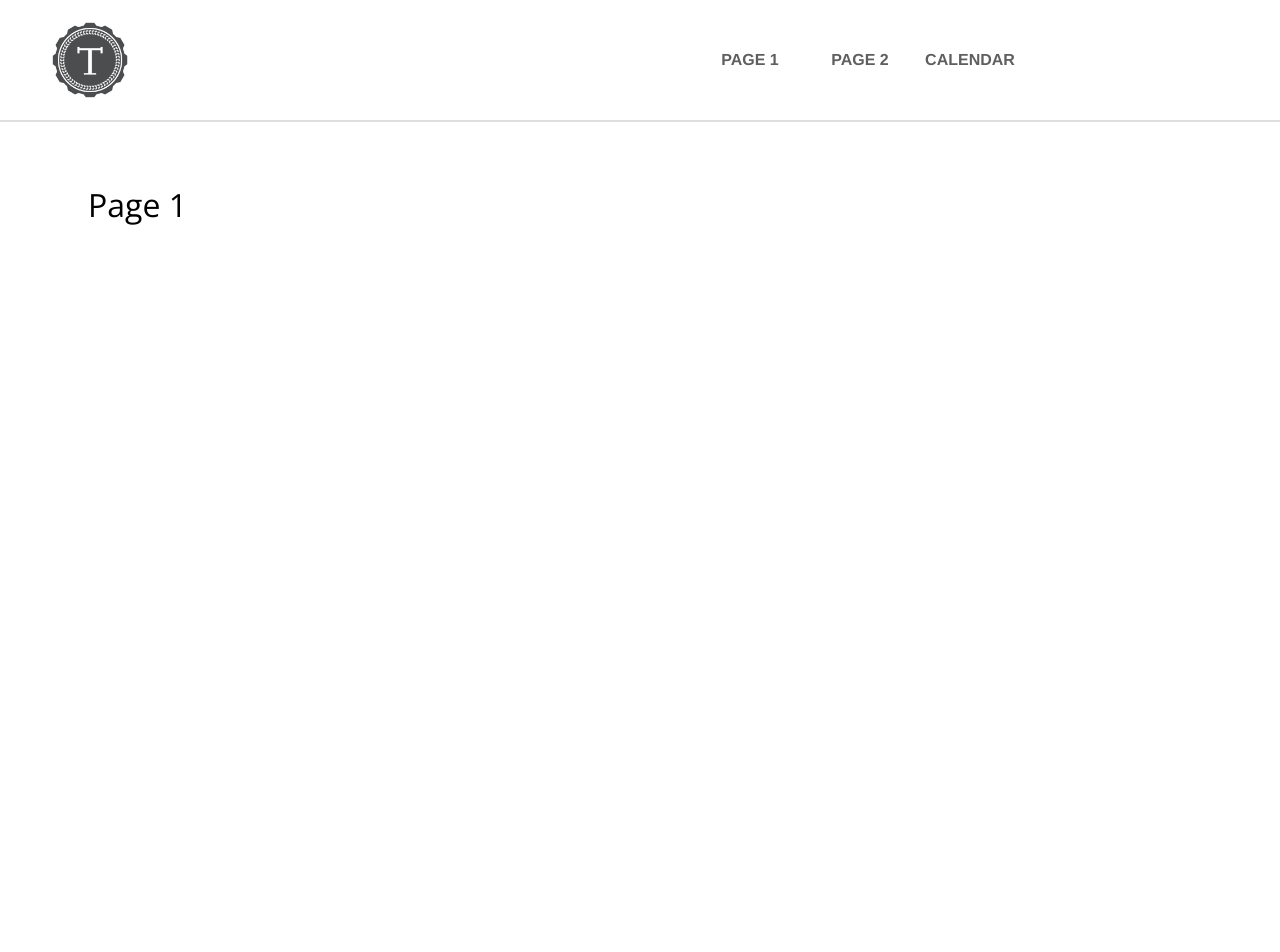
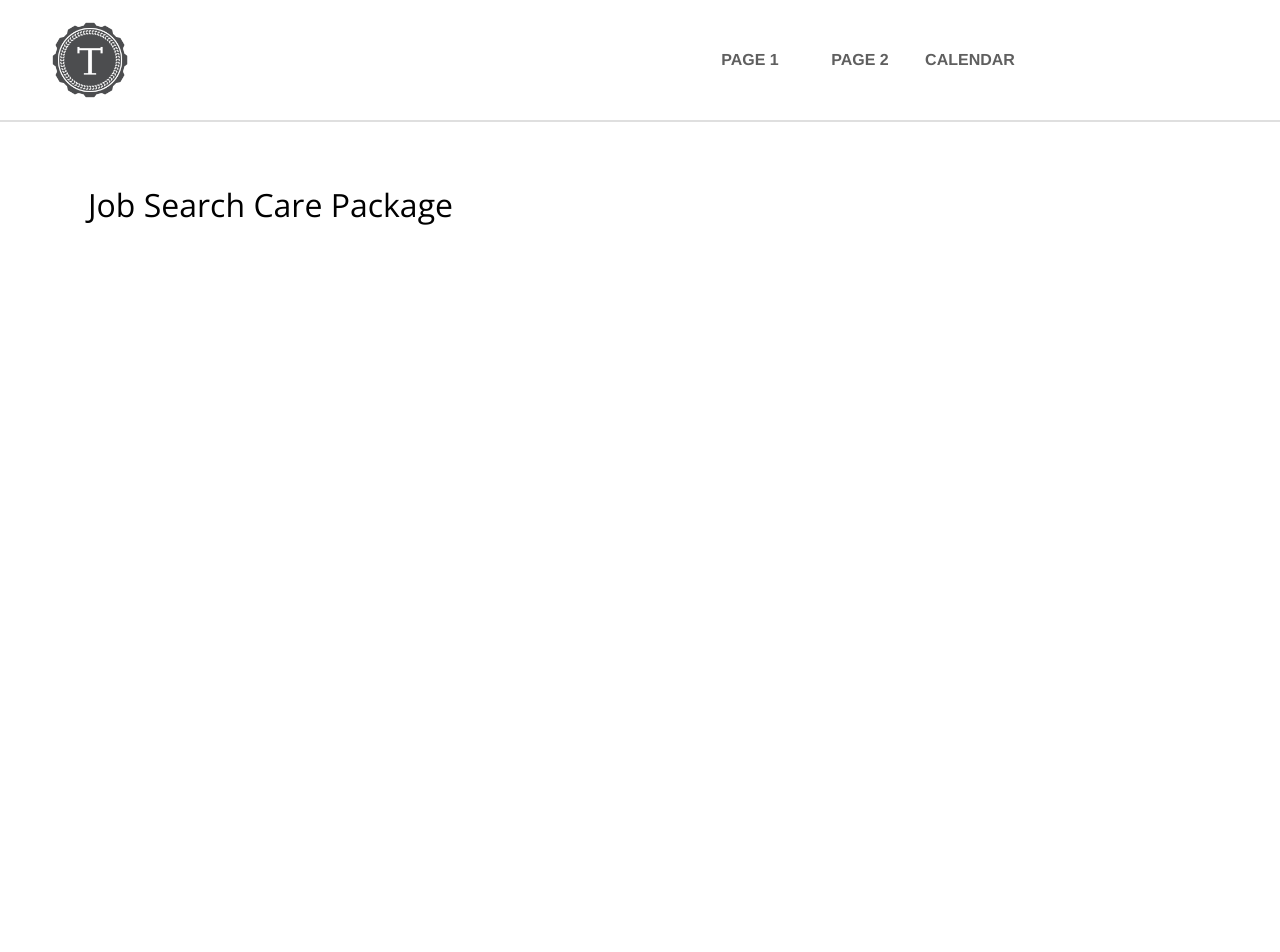
Before and after one commit to turingschool/mod5-curriculum-site, a Jekyll site: the page built from job_search_care_package/index.html, in a window 1280 px wide. Shown: the top 952 px of the page. Built offline with Jekyll 4.4.1, drawn with Linux system fonts in a browser that asks for light colours.

Commit message:
Update Job Search Care Package page title

```diff
--- a/job_search_care_package/index.html
+++ b/job_search_care_package/index.html
@@ -1,4 +1,4 @@
 ---
 layout: page
-title: Page 1
+title: Job Search Care Package
 ---
```
